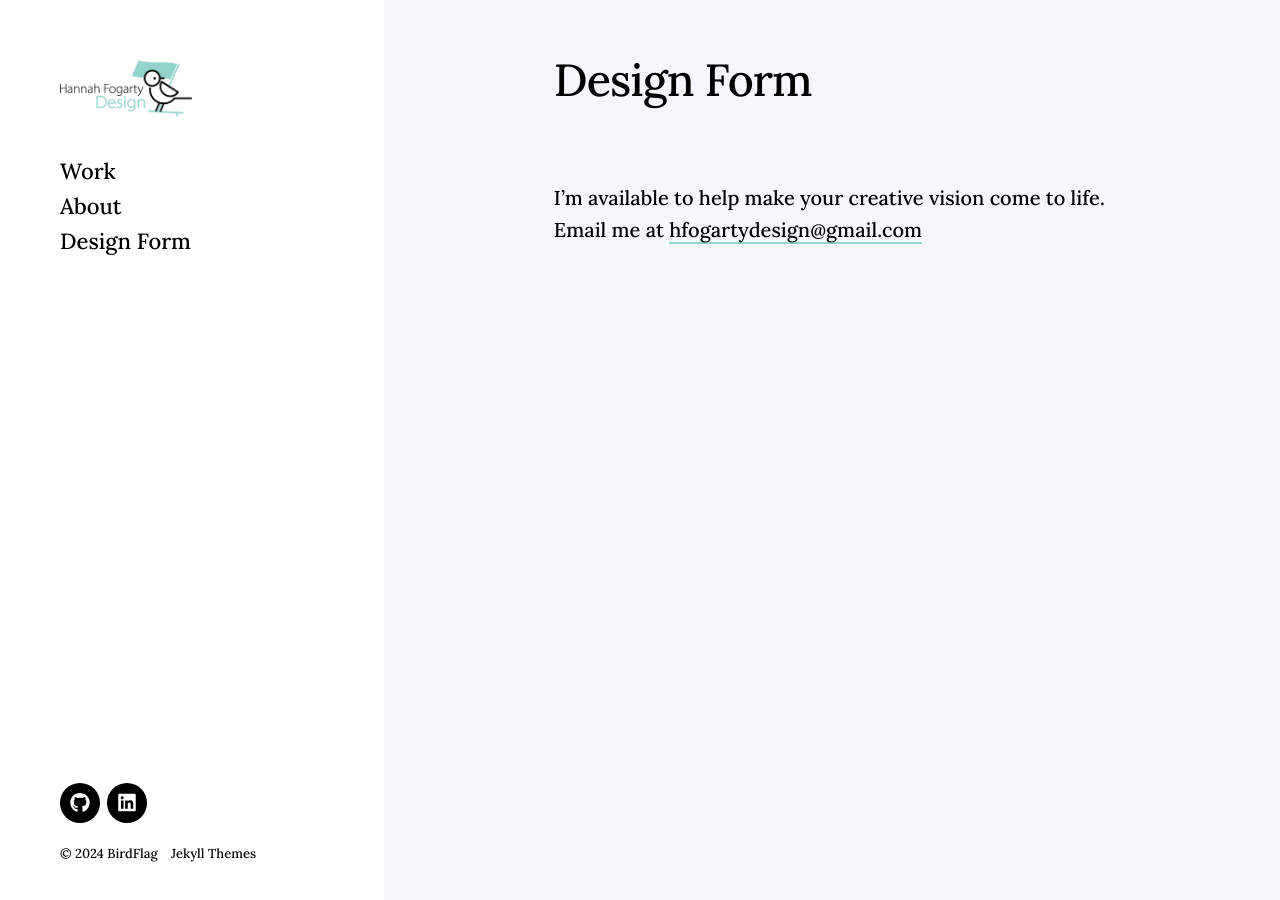
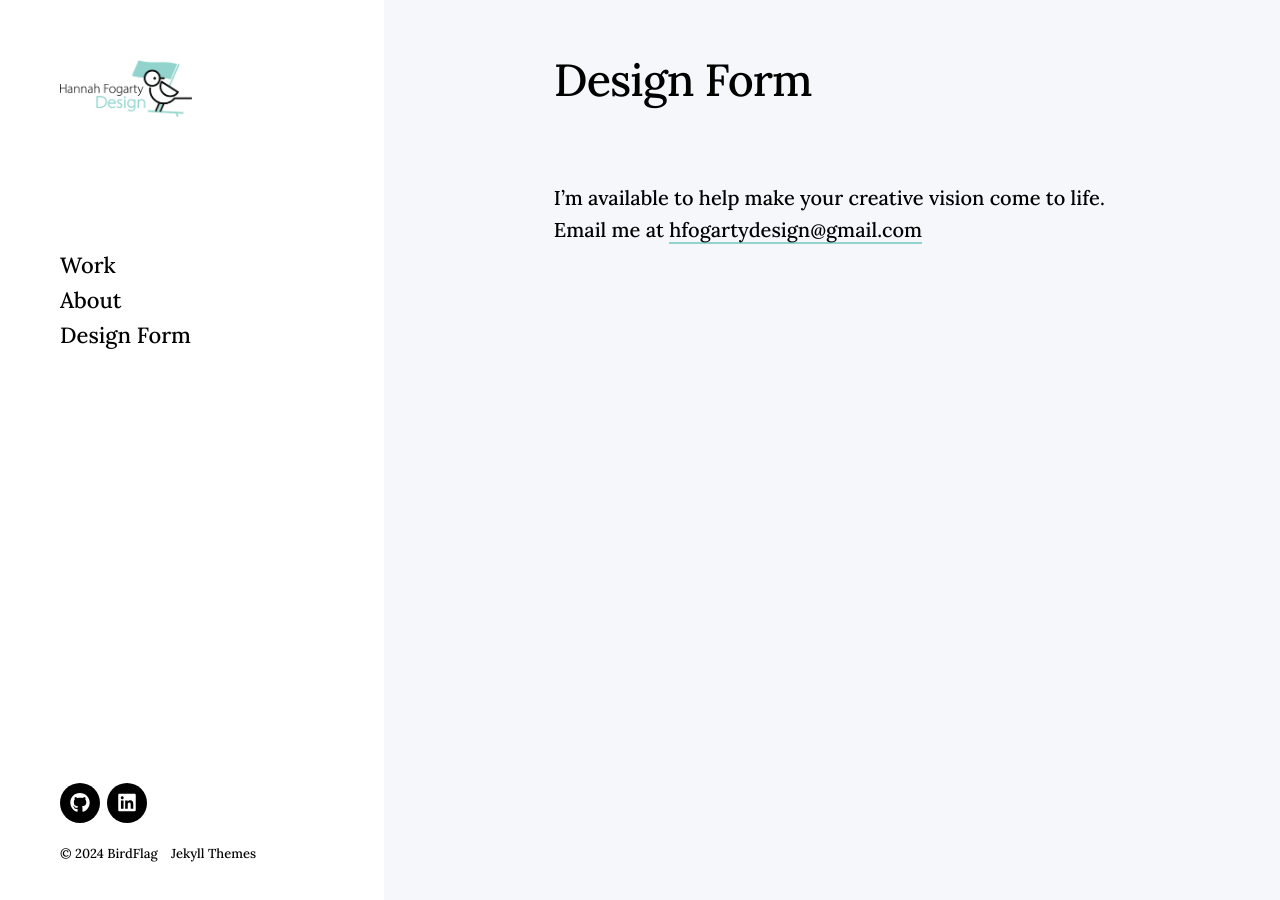
Before and after one commit to birdflag/birdflag.github.io, a Jekyll site: the page built from _pages/contact.md, in a window 1280 px wide and 900 px high. Built offline with Jekyll 4.4.1, drawn with Linux system fonts in a browser that asks for light colours; nearby versions of some CDN libraries.

Commit message:
html padding test

```diff
--- a/css/style.scss
+++ b/css/style.scss
@@ -164,5 +164,17 @@
 @import "_includes/_portfolio";
 @import "_includes/_blog";
 
-// Import mobile styles
-//@import "_includes/_mobile";
+
+// Custom styles for mobile
+
+/* Default styles (apply to all devices) */
+.mobile-hide {
+    display: inline;
+}
+
+/* Mobile-specific styles */
+@media only screen and (max-width: 767px) {
+    .mobile-hide {
+        display: none;
+    }
+}
```
Also changed, not shown: _includes/header.html (+9 -4 lines).
